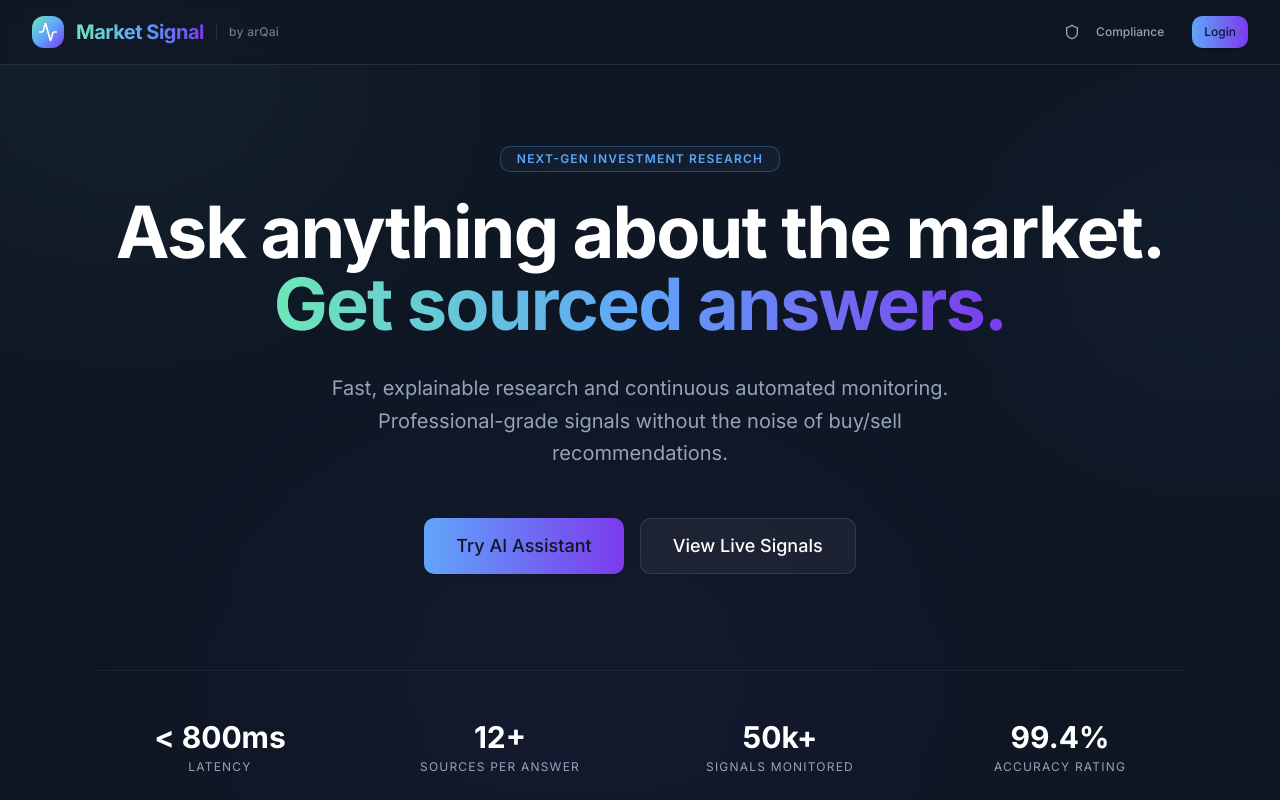
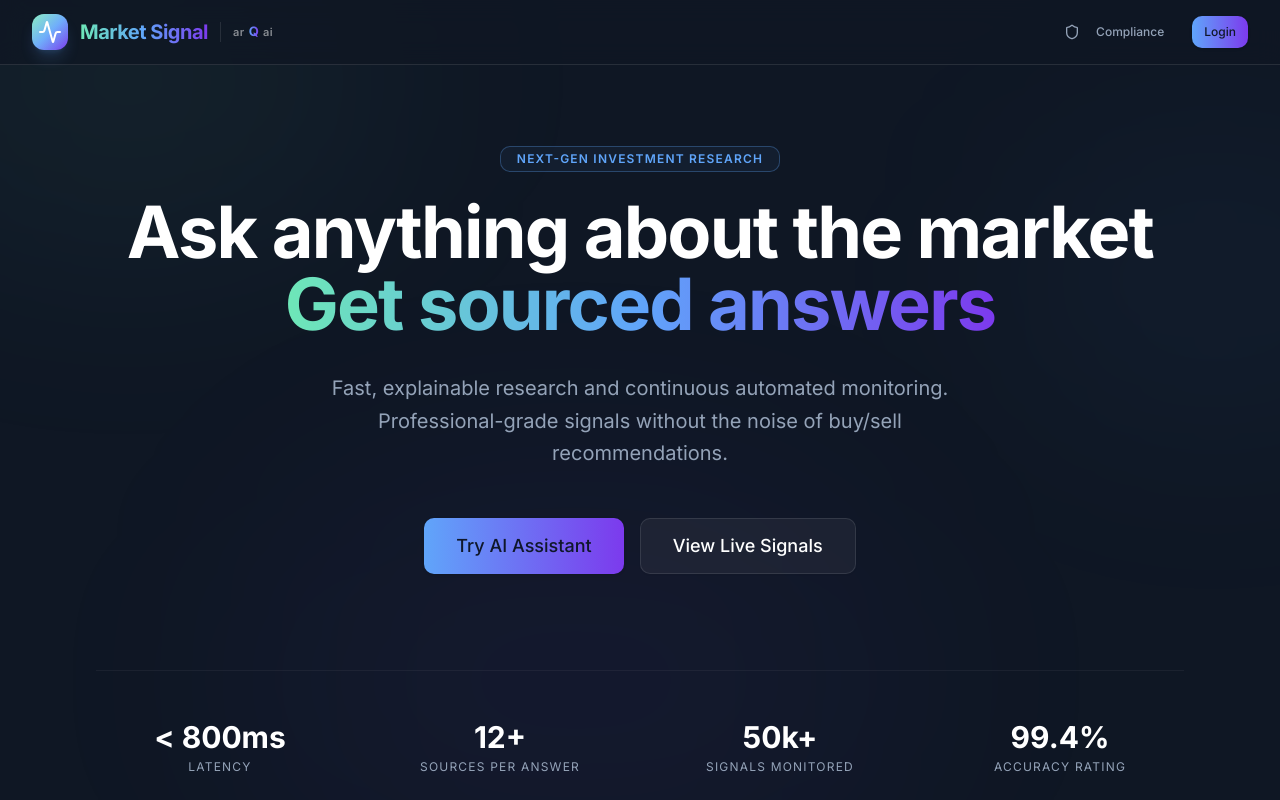
Before and after one commit to arqai-curiousai/marketsignal-frontend, a Next.js app: page / in a window 1280 px wide. Shown: the top 800 px of the page. Built offline with nearby package versions, Linux system fonts and the light colour scheme; no server answers.

Commit message:
logo updated

```diff
--- a/app/page.tsx
+++ b/app/page.tsx
@@ -22,8 +22,8 @@ export default function LandingPage() {
                             Next-Gen Investment Research
                         </Badge>
                         <h1 className="text-5xl md:text-7xl font-bold tracking-tight text-white mb-8 leading-[1.1]">
-                            Ask anything about the market. <br />
-                            <span className="gradient-text">Get sourced answers.</span>
+                            Ask anything about the market <br />
+                            <span className="gradient-text">Get sourced answers</span>
                         </h1>
                         <p className="text-xl text-muted-foreground max-w-2xl mx-auto mb-12 leading-relaxed">
                             Fast, explainable research and continuous automated monitoring.
--- a/components/layout/Header.tsx
+++ b/components/layout/Header.tsx
@@ -32,12 +32,20 @@ export function Header() {
         <header className="sticky top-0 z-50 w-full border-b border-white/10 bg-brand-slate/80 backdrop-blur-md">
             <div className="container flex h-16 items-center justify-between">
                 <div className="flex items-center gap-8">
-                    <Link href="/" className="flex items-center space-x-3">
-                        <div className="h-8 w-8 rounded-lg bg-gradient-to-br from-brand-emerald via-brand-blue to-brand-violet p-1.5">
+                    <Link href="/" className="flex items-center space-x-3 group">
+                        {/* Animated gradient icon */}
+                        <div className="relative h-9 w-9 rounded-xl bg-gradient-to-br from-brand-emerald via-brand-blue to-brand-violet p-1.5 shadow-lg shadow-brand-blue/20 group-hover:shadow-brand-blue/40 transition-shadow duration-300">
                             <Activity className="h-full w-full text-white" />
+                            <div className="absolute inset-0 rounded-xl bg-gradient-to-br from-white/20 to-transparent" />
                         </div>
+                        {/* Market Signal text */}
                         <span className="text-xl font-bold tracking-tight gradient-text">Market Signal</span>
-                        <span className="text-xs text-muted-foreground/70 font-medium tracking-wide border-l border-white/10 pl-3">by arQai</span>
+                        {/* Stylized arQai badge */}
+                        <div className="flex items-center gap-1 border-l border-white/10 pl-3">
+                            <span className="text-[11px] font-semibold tracking-wider text-white/50">ar</span>
+                            <span className="text-[13px] font-bold bg-gradient-to-r from-brand-blue to-brand-violet bg-clip-text text-transparent">Q</span>
+                            <span className="text-[11px] font-semibold tracking-wider text-white/50">ai</span>
+                        </div>
                     </Link>
 
                     <nav className="hidden md:flex items-center space-x-1">
```
